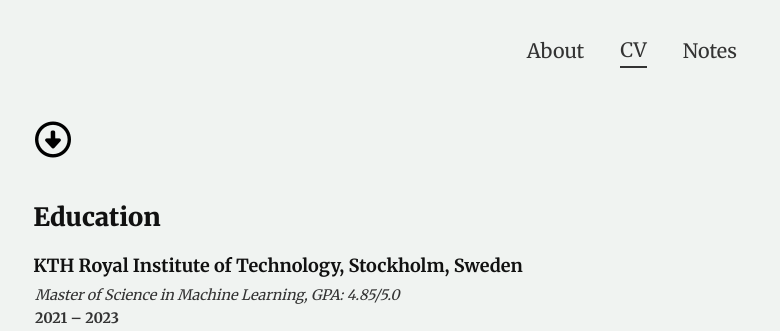
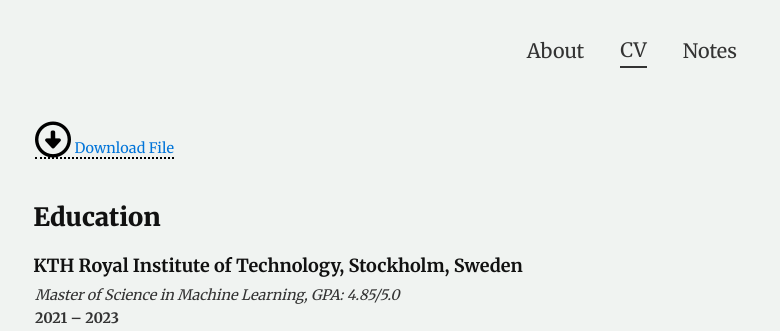
Before and after one commit to dannyrichy/dannyrichy.github.io, a Jekyll site: the page built from docs/cv.md, in a window 1280 px wide. Shown: the top 331 px of the page, without its empty margins (245-1025 px from the left). Built offline with Jekyll 4.4.1, drawn with Linux system fonts in a browser that asks for light colours.

Commit message:
colour changes

```diff
--- a/docs/_sass/_motherload.scss
+++ b/docs/_sass/_motherload.scss
@@ -309,3 +309,12 @@
   margin-bottom: 1rem;
   margin-left: 100px;
 }
+
+.download-link {
+  text-decoration: none; /* Remove the default underline */
+  border-bottom: 2px dotted #000; /* Add a dotted underline */
+}
+
+.download-link:hover {
+  border-bottom: 2px dotted #333; /* Darker dotted underline on hover */
+}
--- a/docs/cv.md
+++ b/docs/cv.md
@@ -3,7 +3,9 @@
 title: "CV"
 ---
 <link rel="stylesheet" href="https://cdnjs.cloudflare.com/ajax/libs/font-awesome/6.0.0-beta3/css/all.min.css">
-[<i class="fa-regular fa-circle-down" style="font-size: 36px; color: #000;"></i>](assets/resume.pdf)
+<a href="assets/yourfile.extension" class="download-link">
+  <i class="fa-regular fa-circle-down" style="font-size: 36px; color: #000;"></i> Download File
+</a>
 
 ## Education
 
```
